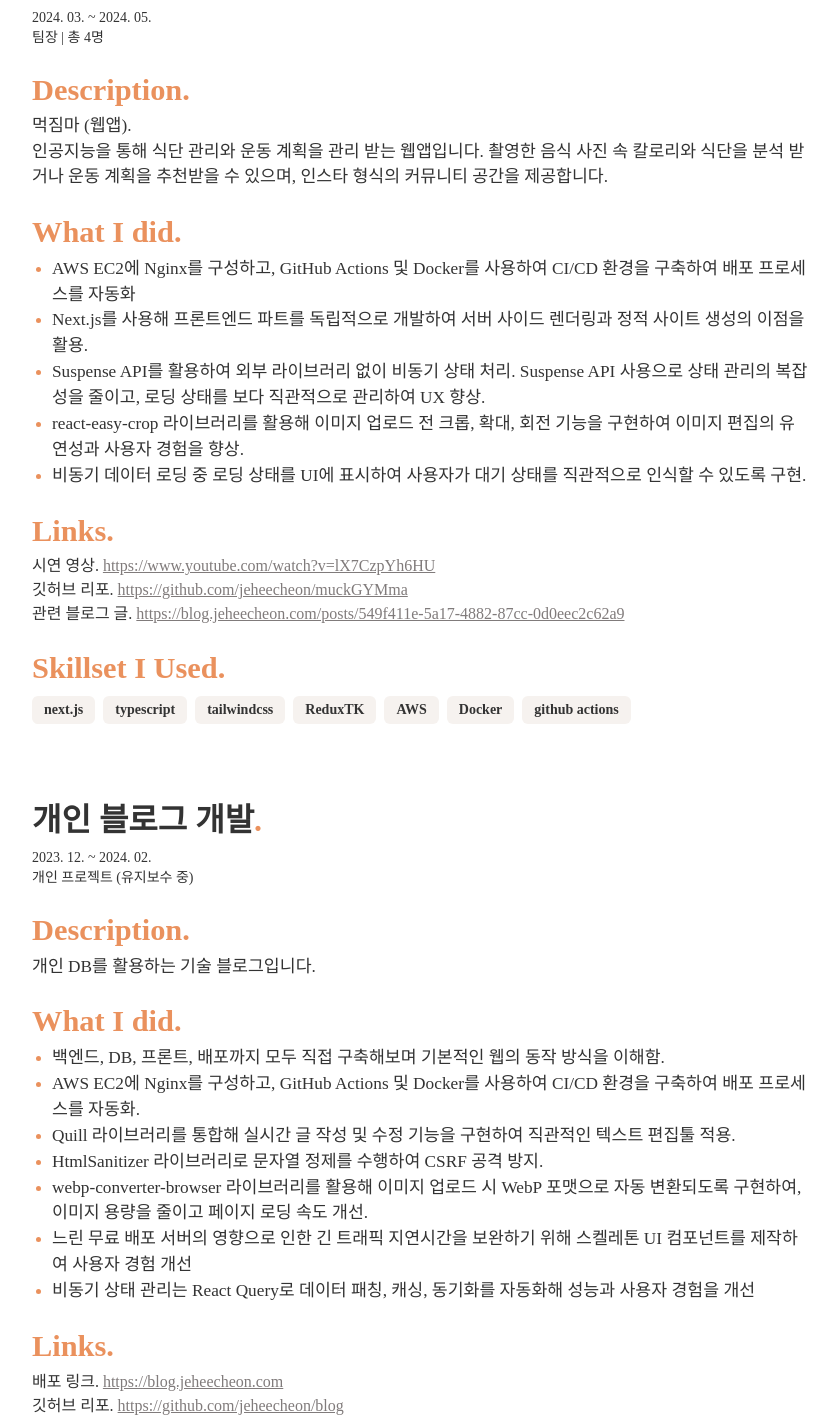
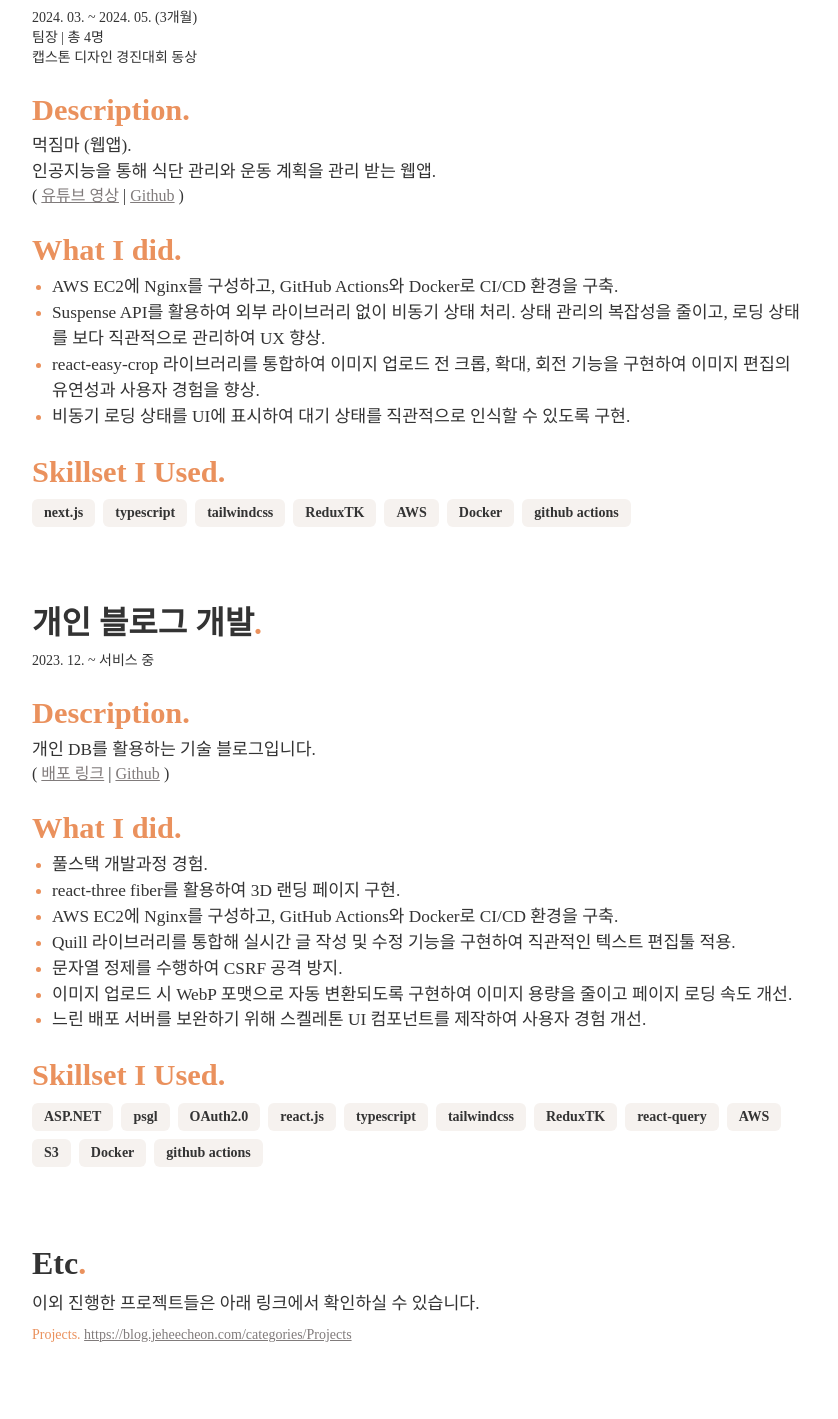
Before and after one commit to jeheecheon/resume, a React (Vite) app: page / in a window 1280 px wide. Shown: the part 1254-2673 px from the top of the page, without its empty margins (220-1058 px from the left). Built offline with nearby package versions, Linux system fonts and the light colour scheme; a web font is replaced by a local one.

Commit message:
chore: 이력서 수정

```diff
--- a/src/app/_components/resume/Projects.tsx
+++ b/src/app/_components/resume/Projects.tsx
@@ -8,15 +8,13 @@ function Projects() {
             {/* 캡스톤 프로젝트 */}
             <div>
                 {/* 프로젝트 제목 */}
-                <h3>
-                    먹짐마 - 캡스톤디자인 경진 대회{' '}
-                    <span className="text-theme-1">(동상)</span>
-                </h3>
+                <h3>먹짐마</h3>
 
                 {/* 프로젝트 기간 및 인원 */}
                 <p className="sm:mt-1 text-xs sm:text-sm">
-                    2024. 03. ~ 2024. 05.{'\n'}
-                    팀장 | 총 4명
+                    2024. 03. ~ 2024. 05. (3개월){'\n'}
+                    팀장 | 총 4명{'\n'}
+                    캡스톤 디자인 경진대회 동상
                 </p>
 
                 {/* 프로젝트 설명 */}
@@ -25,11 +23,32 @@ function Projects() {
 
                     <p className="leading-[1.6rem]">
                         먹짐마 (웹앱).{'\n'}
-                        인공지능을 통해 식단 관리와 운동 계획을 관리 받는
-                        웹앱입니다. 촬영한 음식 사진 속 칼로리와 식단을 분석
-                        받거나 운동 계획을 추천받을 수 있으며, 인스타 형식의
-                        커뮤니티 공간을 제공합니다.
+                        인공지능을 통해 식단 관리와 운동 계획을 관리 받는 웹앱.
                     </p>
+
+                    <div>
+                        (
+                        <a
+                            className="mx-1"
+                            title="먹짐마 시연 영상"
+                            href="https://www.youtube.com/watch?v=lX7CzpYh6HU"
+                            target="_blank"
+                            rel="noreferrer"
+                        >
+                            유튜브 영상
+                        </a>
+                        |
+                        <a
+                            className="mx-1"
+                            title="먹짐마 깃허브 리포"
+                            href="https://github.com/MJUZzang/muckGYMma"
+                            target="_blank"
+                            rel="noreferrer"
+                        >
+                            Github
+                        </a>
+                        )
+                    </div>
                 </div>
 
                 {/* 기여 내역 */}
@@ -38,79 +57,31 @@ function Projects() {
                     <ul>
                         <li>
                             <p>
-                                AWS EC2에 Nginx를 구성하고, GitHub Actions 및
-                                Docker를 사용하여 CI/CD 환경을 구축하여 배포
-                                프로세스를 자동화
-                            </p>
-                        </li>
-                        <li>
-                            <p>
-                                Next.js를 사용해 프론트엔드 파트를 독립적으로
-                                개발하여 서버 사이드 렌더링과 정적 사이트 생성의
-                                이점을 활용.
+                                AWS EC2에 Nginx를 구성하고, GitHub Actions와
+                                Docker로 CI/CD 환경을 구축.
                             </p>
                         </li>
                         <li>
                             <p>
                                 Suspense API를 활용하여 외부 라이브러리 없이
-                                비동기 상태 처리. Suspense API 사용으로 상태
-                                관리의 복잡성을 줄이고, 로딩 상태를 보다
-                                직관적으로 관리하여 UX 향상.
+                                비동기 상태 처리. 상태 관리의 복잡성을 줄이고,
+                                로딩 상태를 보다 직관적으로 관리하여 UX 향상.
                             </p>
                         </li>
                         <li>
                             <p>
-                                react-easy-crop 라이브러리를 활용해 이미지 업로드 전
-                                크롭, 확대, 회전 기능을 구현하여 이미지 편집의
-                                유연성과 사용자 경험을 향상.
+                                react-easy-crop 라이브러리를 통합하여 이미지
+                                업로드 전 크롭, 확대, 회전 기능을 구현하여
+                                이미지 편집의 유연성과 사용자 경험을 향상.
                             </p>
                         </li>
                         <li>
                             <p>
-                                비동기 데이터 로딩 중 로딩 상태를 UI에 표시하여
-                                사용자가 대기 상태를 직관적으로 인식할 수 있도록
-                                구현.
+                                비동기 로딩 상태를 UI에 표시하여 대기 상태를
+                                직관적으로 인식할 수 있도록 구현.
                             </p>
                         </li>
                     </ul>
-                </div>
-
-                {/* 링크 */}
-                <div className="mt-5 text-theme-1">
-                    <h4>Links</h4>
-                    <p className="text-sm sm:text-base">
-                        <span>시연 영상. </span>
-                        <a
-                            title="먹짐마 시연 영상"
-                            href="https://www.youtube.com/watch?v=lX7CzpYh6HU"
-                            target="_blank"
-                            rel="noreferrer"
-                        >
-                            https://www.youtube.com/watch?v=lX7CzpYh6HU
-                        </a>
-                    </p>
-                    <p className="text-sm sm:text-base">
-                        <span>깃허브 리포. </span>
-                        <a
-                            title="먹짐마 깃허브 리포"
-                            href="https://github.com/jeheecheon/muckGYMma"
-                            target="_blank"
-                            rel="noreferrer"
-                        >
-                            https://github.com/jeheecheon/muckGYMma
-                        </a>
-                    </p>
-                    <p className="text-sm sm:text-base">
-                        <span>관련 블로그 글. </span>
-                        <a
-                            title="관련 블로그 글"
-                            href="https://blog.jeheecheon.com/posts/549f411e-5a17-4882-87cc-0d0eec2c62a9"
-                            target="_blank"
-                            rel="noreferrer"
-                        >
-                            https://blog.jeheecheon.com/posts/549f411e-5a17-4882-87cc-0d0eec2c62a9
-                        </a>
-                    </p>
                 </div>
 
                 {/* 사용 기술 */}
@@ -135,8 +106,7 @@ function Projects() {
 
                 {/* 프로젝트 기간 및 인원 */}
                 <p className="sm:mt-1 text-xs sm:text-sm">
-                    2023. 12. ~ 2024. 02.{'\n'}
-                    개인 프로젝트 (유지보수 중)
+                    2023. 12. ~ 서비스 중{'\n'}
                 </p>
 
                 {/* 프로젝트 설명 */}
@@ -145,6 +115,30 @@ function Projects() {
                     <p className="leading-[1.6rem]">
                         개인 DB를 활용하는 기술 블로그입니다.
                     </p>
+
+                    <div>
+                        (
+                        <a
+                            className="mx-1"
+                            title="기술 블로그"
+                            href="https://blog.jeheecheon.com"
+                            target="_blank"
+                            rel="noreferrer"
+                        >
+                            배포 링크
+                        </a>
+                        |
+                        <a
+                            className="mx-1"
+                            title="개인 블로그 깃허브 리포"
+                            href="https://github.com/jeheecheon/blog"
+                            target="_blank"
+                            rel="noreferrer"
+                        >
+                            Github
+                        </a>
+                        )
+                    </div>
                 </div>
 
                 {/* 기여 내역 */}
@@ -152,16 +146,18 @@ function Projects() {
                     <h4 className="mt-5 text-theme-1">What I did</h4>
                     <ul>
                         <li>
+                            <p>풀스택 개발과정 경험.</p>
+                        </li>
+                        <li>
                             <p>
-                                백엔드, DB, 프론트, 배포까지 모두 직접
-                                구축해보며 기본적인 웹의 동작 방식을 이해함.
+                                react-three fiber를 활용하여 3D 랜딩 페이지
+                                구현.
                             </p>
                         </li>
                         <li>
                             <p>
-                                AWS EC2에 Nginx를 구성하고, GitHub Actions 및
-                                Docker를 사용하여 CI/CD 환경을 구축하여 배포
-                                프로세스를 자동화.
+                                AWS EC2에 Nginx를 구성하고, GitHub Actions와
+                                Docker로 CI/CD 환경을 구축.
                             </p>
                         </li>
                         <li>
@@ -171,72 +167,22 @@ function Projects() {
                             </p>
                         </li>
                         <li>
-                            <p>
-                                HtmlSanitizer 라이브러리로 문자열 정제를
-                                수행하여 CSRF 공격 방지.
-                            </p>
+                            <p>문자열 정제를 수행하여 CSRF 공격 방지.</p>
                         </li>
                         <li>
                             <p>
-                                webp-converter-browser 라이브러리를 활용해 이미지
-                                업로드 시 WebP 포맷으로 자동 변환되도록
-                                구현하여, 이미지 용량을 줄이고 페이지 로딩 속도
+                                이미지 업로드 시 WebP 포맷으로 자동 변환되도록
+                                구현하여 이미지 용량을 줄이고 페이지 로딩 속도
                                 개선.
                             </p>
                         </li>
                         <li>
                             <p>
-                                느린 무료 배포 서버의 영향으로 인한 긴 트래픽
-                                지연시간을 보완하기 위해 스켈레톤 UI 컴포넌트를
-                                제작하여 사용자 경험 개선
-                            </p>
-                        </li>
-                        <li>
-                            <p>
-                                비동기 상태 관리는 React Query로 데이터 패칭,
-                                캐싱, 동기화를 자동화해 성능과 사용자 경험을
-                                개선
+                                느린 배포 서버를 보완하기 위해 스켈레톤 UI
+                                컴포넌트를 제작하여 사용자 경험 개선.
                             </p>
                         </li>
                     </ul>
-                </div>
-
-                {/* 링크 */}
-                <div className="mt-5 text-theme-1">
-                    <h4>Links</h4>
-                    <p className="text-sm sm:text-base">
-                        <span>배포 링크. </span>
-                        <a
-                            title="개인 블로그"
-                            href="https://blog.jeheecheon.com"
-                            target="_blank"
-                            rel="noreferrer"
-                        >
-                            https://blog.jeheecheon.com
-                        </a>
-                    </p>
-                    <p className="text-sm sm:text-base">
-                        <span>깃허브 리포. </span>
-                        <a
-                            title="개인 블로그 깃허브 리포"
-                            href="https://github.com/jeheecheon/blog"
-                            target="_blank"
-                            rel="noreferrer"
-                        >
-                            https://github.com/jeheecheon/blog
-                        </a>
-                    </p>
-                    <p className="text-sm sm:text-base">
-                        <span>관련 블로그 글. </span>
-                        <a
-                            title="관련 블로그 글"
-                            href="https://blog.jeheecheon.com/posts/57998974-f98f-4afd-be3f-92e1166d74a1"
-                            target="_blank"
-                            rel="noreferrer"
-                        >
-                            https://blog.jeheecheon.com/posts/57998974-f98f-4afd-be3f-92e1166d74a1
-                        </a>
-                    </p>
                 </div>
 
                 {/* 사용 기술 */}
```
